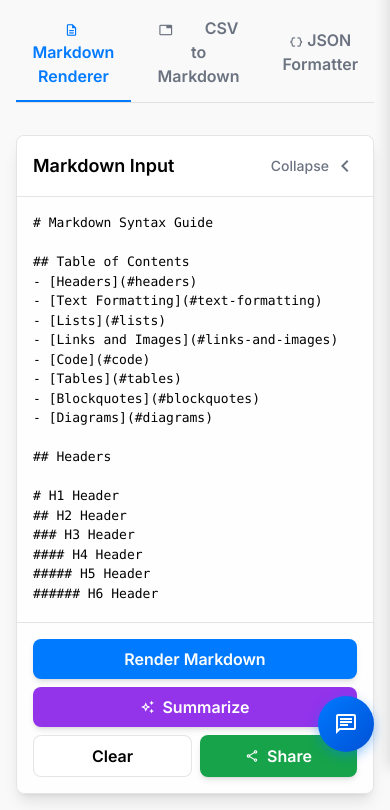
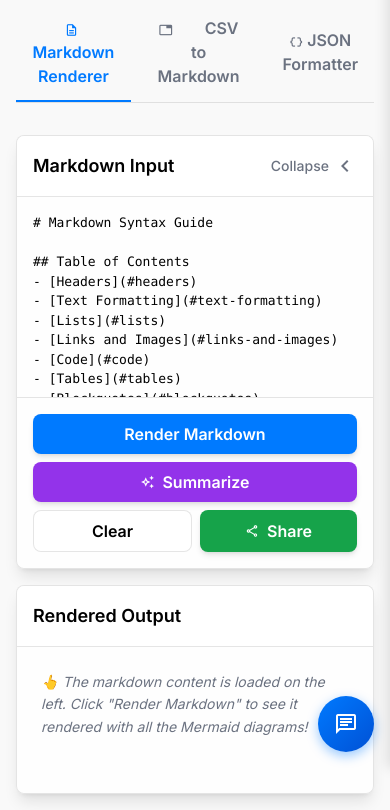
Before and after one commit to sultanfariz/markdown-renderer, a plain HTML site: page index.html in a window 390 px wide. Shown: the part 76-886 px from the top of the page. Drawn offline with nearby package versions, Linux system fonts and the light colour scheme; a script that the page names is missing.

Commit message:
fix: preserve responsive renderer layout

```diff
--- a/index.html
+++ b/index.html
@@ -858,8 +858,6 @@
 
             #renderer-page {
                 gap: 0.5rem;
-                flex-direction: row !important;
-                flex-wrap: nowrap !important;
             }
         }
 
@@ -869,11 +867,6 @@
                 min-width: 120px;
                 max-width: 60vw;
             }
-
-            #renderer-page {
-                flex-direction: row !important;
-                flex-wrap: nowrap !important;
-            }
         }
 
         @media (max-width: 640px) {
@@ -901,6 +894,10 @@
 
             #resize-handle {
                 display: none;
+            }
+
+            #markdown-input {
+                min-height: 200px;
             }
 
             #editor-content {
@@ -1773,7 +1770,7 @@ Bob Johnson,45,Chicago,Designer"></textarea>
         }
 
         function switchToRenderer() {
-            rendererPage.style.display = 'block';
+            rendererPage.style.display = 'flex';
             csvPage.style.display = 'none';
             jsonPage.style.display = 'none';
             setActiveTab(tabRenderer);
```
Also changed, not shown: .verify/verify.js.
